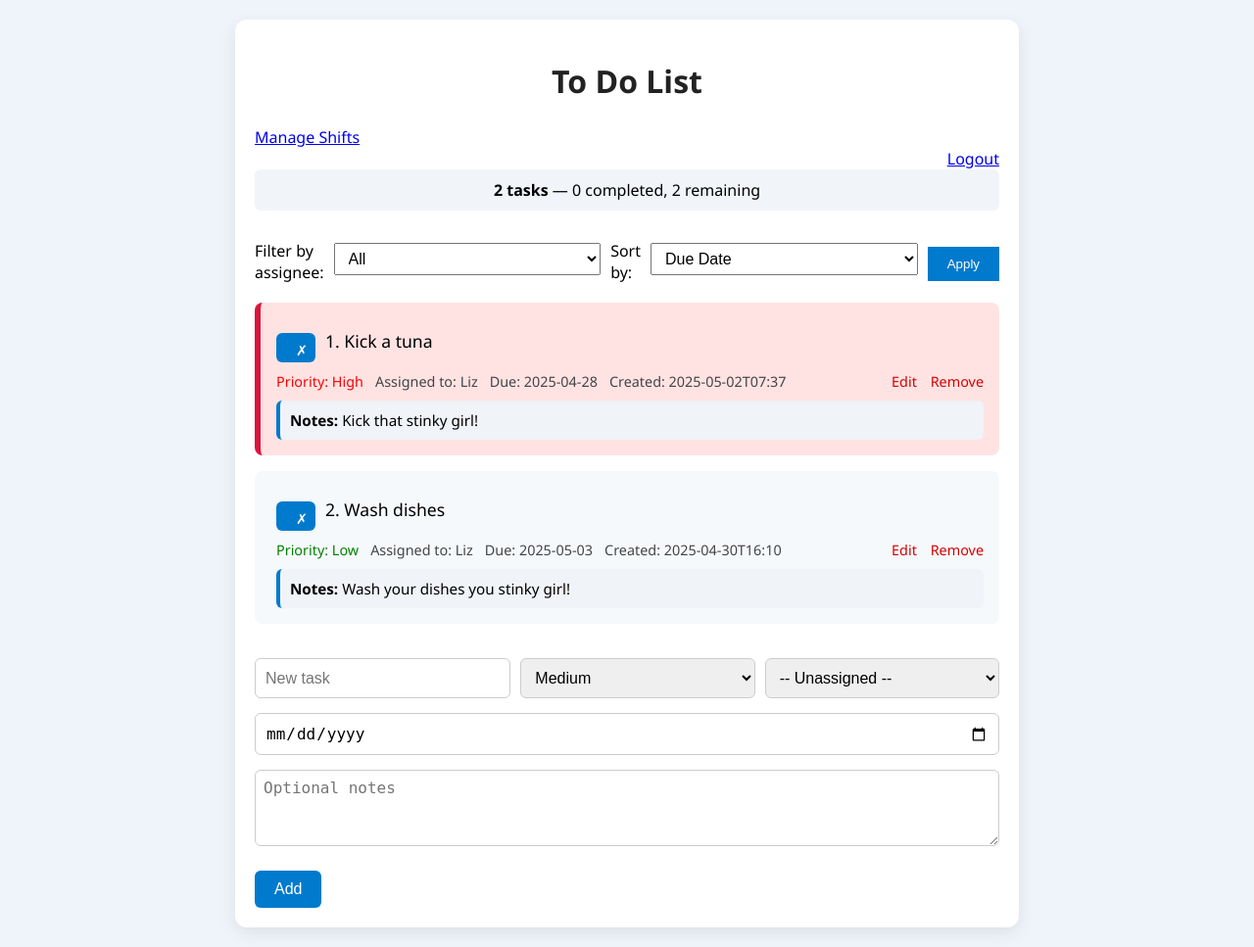
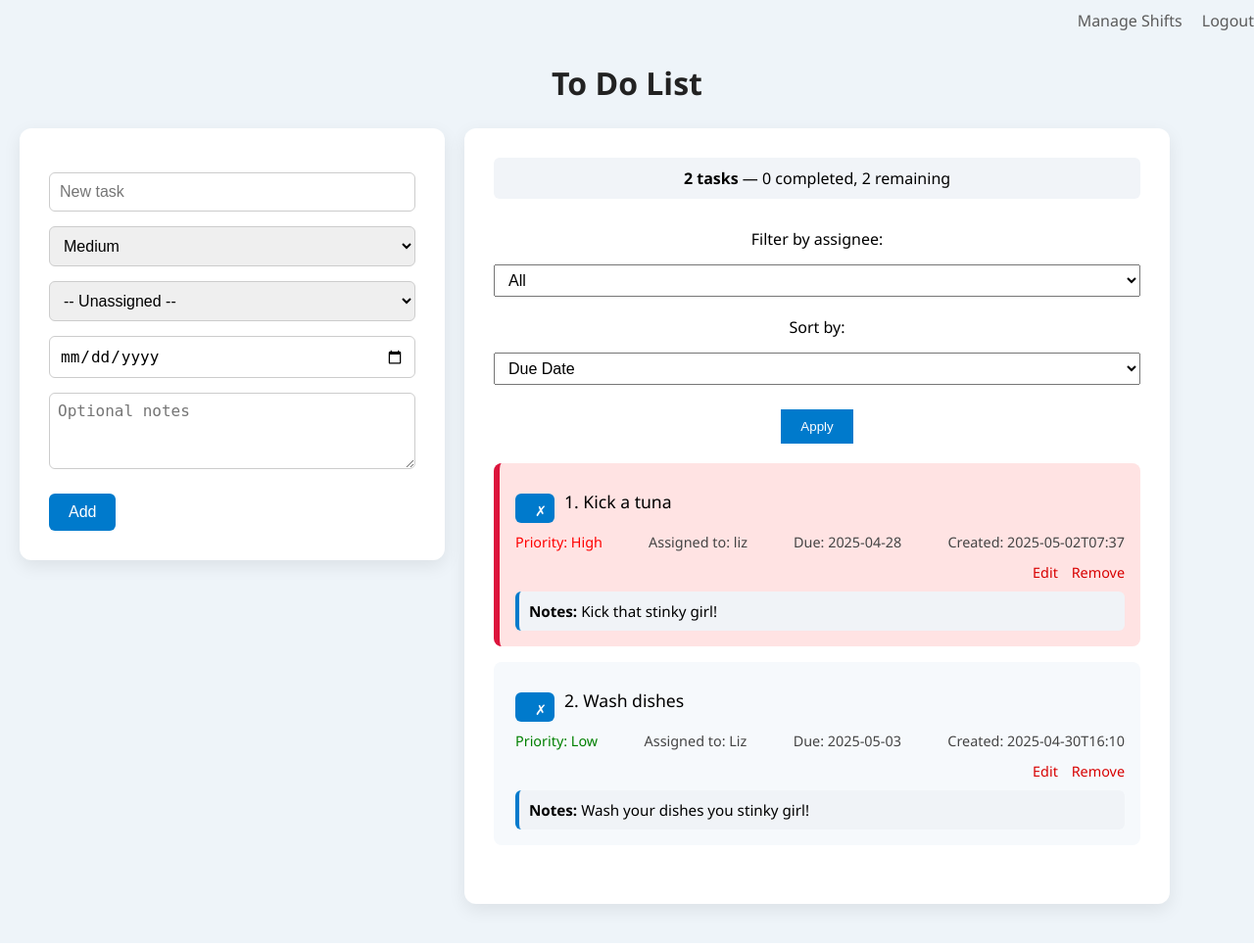
Before and after one commit to Steven-Machin/todo-list, a Flask app: page / in a window 1280 px wide. Shown: the whole page at 98% size. Run offline with Flask 3, Linux system fonts and the light colour scheme; the visitor is signed in with stand-in values (Sample User, id 1).

Commit message:
cleaned up initial homepage view and UI

```diff
--- a/static/style.css
+++ b/static/style.css
@@ -2,32 +2,31 @@ body {
     font-family: 'Segoe UI', Tahoma, sans-serif;
     background: #eef4f9;
     margin: 0;
-    padding: 20px;
-    display: flex;
-    justify-content: center;
+    padding: 0;
     min-height: 100vh;
     box-sizing: border-box;
+    display: flex;
+    flex-direction: column;
+    align-items: center;
 }
 
+h1 {
+    text-align: center;
+    margin-bottom: 25px;
+    color: #222;
+    font-size: 2rem;
+}
 
 .container {
     background: #fff;
     padding: 30px;
     border-radius: 12px;
     box-shadow: 0 6px 18px rgba(0,0,0,0.08);
+    box-sizing: border-box;
     width: 100%;
     max-width: 720px;
-    box-sizing: border-box;
 }
 
-
-h1 {
-    text-align: center;
-    margin-bottom: 25px;
-    color: #222;
-}
-
-/* Flash messages */
 .flash {
     background-color: #e3f7e8;
     border: 1px solid #6ac68c;
@@ -37,7 +36,6 @@ h1 {
     margin-bottom: 16px;
 }
 
-/* Task Summary */
 .summary-bar {
     font-size: 1rem;
     text-align: center;
@@ -47,13 +45,13 @@ h1 {
     border-radius: 6px;
 }
 
-/* Filter dropdown */
 .filter-form {
     display: flex;
     justify-content: center;
     align-items: center;
     margin-bottom: 20px;
     gap: 10px;
+    flex-wrap: wrap;
 }
 
 .filter-form select {
@@ -61,7 +59,6 @@ h1 {
     font-size: 1rem;
 }
 
-/* Task list styling */
 .task-list {
     list-style: none;
     padding: 0;
@@ -86,6 +83,7 @@ h1 {
     align-items: center;
     gap: 10px;
     margin-bottom: 10px;
+    flex-wrap: wrap;
 }
 
 .task-text {
@@ -123,20 +121,10 @@ h1 {
     text-decoration: underline;
 }
 
-/* Priority Colors */
-.priority.low {
-    color: green;
-}
+.priority.low { color: green; }
+.priority.medium { color: orange; }
+.priority.high { color: red; }
 
-.priority.medium {
-    color: orange;
-}
-
-.priority.high {
-    color: red;
-}
-
-/* Toggle button */
 .toggle-button {
     background-color: #007acc;
     border: none;
@@ -152,7 +140,6 @@ h1 {
     background-color: #005fa3;
 }
 
-/* Add task form */
 .add-form {
     display: flex;
     flex-wrap: wrap;
@@ -190,6 +177,7 @@ h1 {
     font-style: italic;
     margin-top: 30px;
 }
+
 textarea {
     width: 100%;
     padding: 10px;
@@ -213,38 +201,45 @@ textarea {
     display: flex;
     justify-content: flex-end;
     gap: 20px;
-    margin-bottom: 15px;
+    margin: 10px 20px 10px auto;
+    width: 100%;
+    max-width: 1280px;
+    box-sizing: border-box;
 }
+
 .top-nav a {
     color: #5b5b5b;
     text-decoration: none;
     font-weight: 500;
 }
+
 .top-nav a:hover {
     text-decoration: underline;
 }
-.container {
-    max-width: 800px;
-    margin: 0 auto;
-    padding: 20px;
-}
+
 .shift-list {
     list-style: none;
     padding-left: 0;
 }
+
 .shift-list li {
     padding: 10px;
     border-bottom: 1px solid #ddd;
 }
+
 form label {
     display: block;
     margin-top: 10px;
 }
-form input, form select, form textarea {
+
+form input,
+form select,
+form textarea {
     width: 100%;
     padding: 8px;
     margin-top: 5px;
 }
+
 form button {
     margin-top: 15px;
     padding: 10px 20px;
@@ -253,8 +248,39 @@ form button {
     border: none;
     cursor: pointer;
 }
+
 form button:hover {
     background-color: #005ea3;
+}
+
+.dashboard-grid {
+    display: flex;
+    flex-direction: column;
+    gap: 20px;
+    width: 100%;
+    max-width: 1280px;
+    box-sizing: border-box;
+    padding: 0 20px 40px;
+}
+
+.shift-preview,
+.task-panel {
+    width: 100%;
+}
+
+@media (min-width: 900px) {
+    .dashboard-grid {
+        flex-direction: row;
+        align-items: flex-start;
+    }
+
+    .shift-preview {
+        width: 35%;
+    }
+
+    .task-panel {
+        width: 65%;
+    }
 }
 
 @media (max-width: 600px) {
@@ -277,6 +303,7 @@ form button:hover {
         flex-direction: column;
         align-items: flex-end;
         gap: 8px;
+        margin-right: 20px;
     }
 
     .summary-bar {
--- a/templates/index.html
+++ b/templates/index.html
@@ -5,35 +5,50 @@
     <link rel="stylesheet" href="{{ url_for('static', filename='style.css') }}">
 </head>
 <body>
-    <div class="container">
-        <h1>{{ app_name }}</h1>
-
+    <div class="top-nav">
+        {% if role == 'member' %}
+            <a href="{{ url_for('my_shifts') }}">See Shifts</a>
+        {% endif %}
         {% if role == 'manager' %}
             <a href="{{ url_for('view_shifts') }}">Manage Shifts</a>
         {% endif %}
+        <a href="{{ url_for('logout') }}">Logout</a>
+    </div>
 
-{% if role == 'member' %}
-    <a href="{{ url_for('my_shifts') }}">See Shifts</a>
-{% endif %}
+    <h1 style="text-align:center;">{{ app_name }}</h1>
 
-{% if role == 'member' and next_shift %}
-    <div class="next-shift-banner">
-        <strong>Your next shift:</strong>
+    <div class="dashboard-grid">
+        {% if role == 'manager' %}
+        <div class="container shift-preview">
+            {% if next_shift %}
+                <div class="banner info">
+                    <strong>Your next shift:</strong><br>
                     {{ next_shift.date }} from {{ next_shift.start_time }} to {{ next_shift.end_time }}
-        {% if next_shift.notes %} — {{ next_shift.notes }}{% endif %}
-    </div>
-{% elif role == 'member' %}
-    <div class="next-shift-banner">
-        <strong>You have no upcoming shifts scheduled.</strong>
+                    {% if next_shift.notes %}<br>{{ next_shift.notes }}{% endif %}
                 </div>
             {% endif %}
 
+            <form class="add-form" action="/add" method="post">
+                <input type="text" name="task" placeholder="New task" required>
+                <select name="priority">
+                    <option value="Low">Low</option>
+                    <option value="Medium" selected>Medium</option>
+                    <option value="High">High</option>
+                </select>
+                <select name="assigned_to">
+                    <option value="">-- Unassigned --</option>
+                    {% for user in assignable_users %}
+                        <option value="{{ user }}">{{ user }}</option>
+                    {% endfor %}
+                </select>
+                <input type="date" name="due">
+                <textarea name="notes" placeholder="Optional notes"></textarea>
+                <button type="submit">Add</button>
+            </form>
+        </div>
+        {% endif %}
 
-
-        <div style="text-align: right;">
-            <a href="{{ url_for('logout') }}">Logout</a>
-        </div>
-
+        <div class="container task-panel">
             {% with messages = get_flashed_messages() %}
                 {% if messages %}
                     <div class="flash">
@@ -55,7 +70,7 @@
                 <select name="assignee">
                     <option value="All" {% if assignee_filter == 'All' %}selected{% endif %}>All</option>
                     {% for name in assignees %}
-                    <option value="{{ name }}" {% if assignee_filter == name %}selected{% endif %}>{{ name.capitalize() }}</option>
+                        <option value="{{ name }}" {% if assignee_filter == name %}selected{% endif %}>{{ name }}</option>
                     {% endfor %}
                 </select>
 
@@ -87,7 +102,7 @@
 
                             <div class="task-meta">
                                 <span class="priority {{ task.priority|lower }}">Priority: {{ task.priority }}</span>
-                            <span class="assigned">Assigned to: {{ task.assigned_to.capitalize() if task.assigned_to else 'Unassigned' }}</span>
+                                <span class="assigned">Assigned to: {{ task.assigned_to or 'Unassigned' }}</span>
                                 {% if task.due %}
                                     <span class="due">Due: {{ task.due }}</span>
                                 {% endif %}
@@ -113,28 +128,7 @@
             {% else %}
                 <p class="empty-state">No tasks found.</p>
             {% endif %}
-
-        <form class="add-form" action="/add" method="post">
-            <input type="text" name="task" placeholder="New task" required>
-            <select name="priority">
-                <option value="Low">Low</option>
-                <option value="Medium" selected>Medium</option>
-                <option value="High">High</option>
-            </select>
-
-            {% if role == 'manager' %}
-            <select name="assigned_to">
-                <option value="">-- Unassigned --</option>
-                {% for user in assignable_users %}
-                    <option value="{{ user }}">{{ user.capitalize() }}</option>
-                {% endfor %}
-            </select>
-            {% endif %}
-
-            <input type="date" name="due">
-            <textarea name="notes" placeholder="Optional notes"></textarea>
-            <button type="submit">Add</button>
-        </form>
+        </div>
     </div>
 </body>
 </html>
```
Lines whose indentation alone changed are shown as unchanged.
